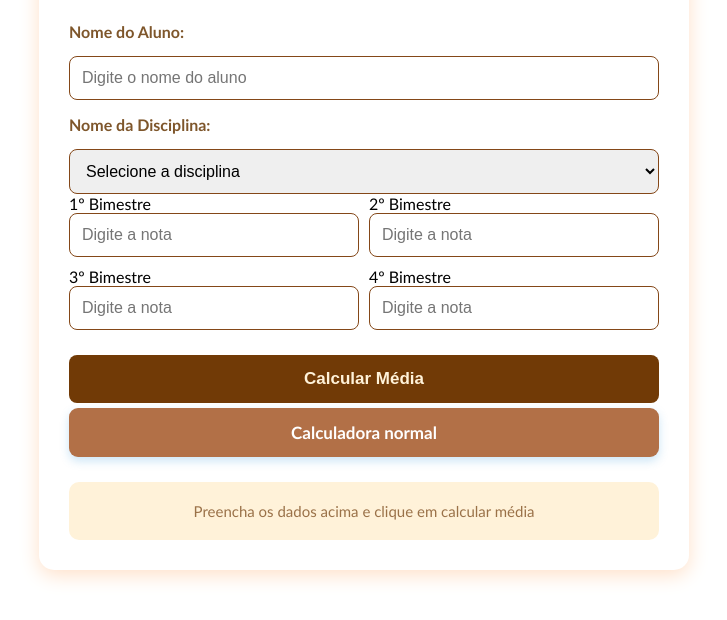
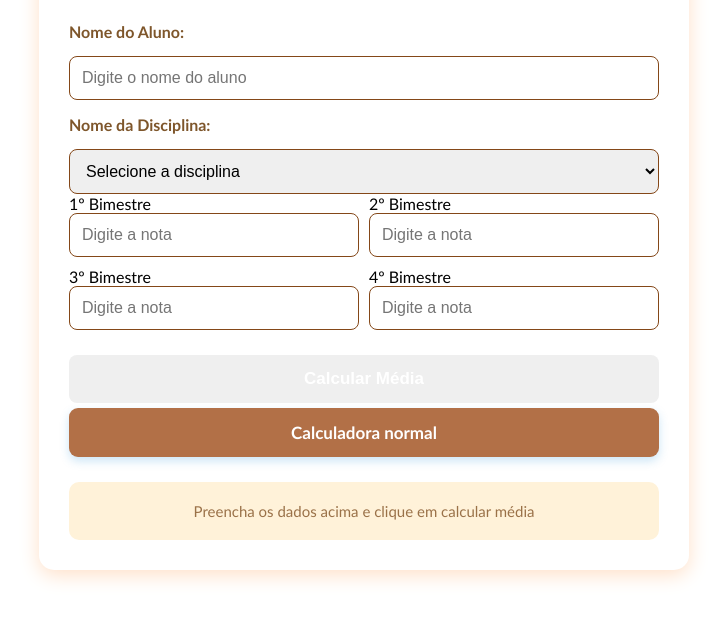
Before and after one commit to stumpoy/calculadora-media, a plain HTML site: page html/media.html in a window 1280 px wide. Shown: the part 164-784 px from the top of the page, without its empty margins (276-1003 px from the left). Drawn offline with Linux system fonts and the light colour scheme.

Commit message:
Update style.css
mudo as cor dnv

```diff
--- a/css/style.css
+++ b/css/style.css
@@ -76,8 +76,8 @@ button{
     padding: 14px;
     border: none;
     border-radius: 8px;
-    background: #713a06;
-    color: #fff2d9;
+    background: dark brown;
+    color: white;
     font-size: 17px;
     font-weight: bold;
     cursor: pointer;
```
